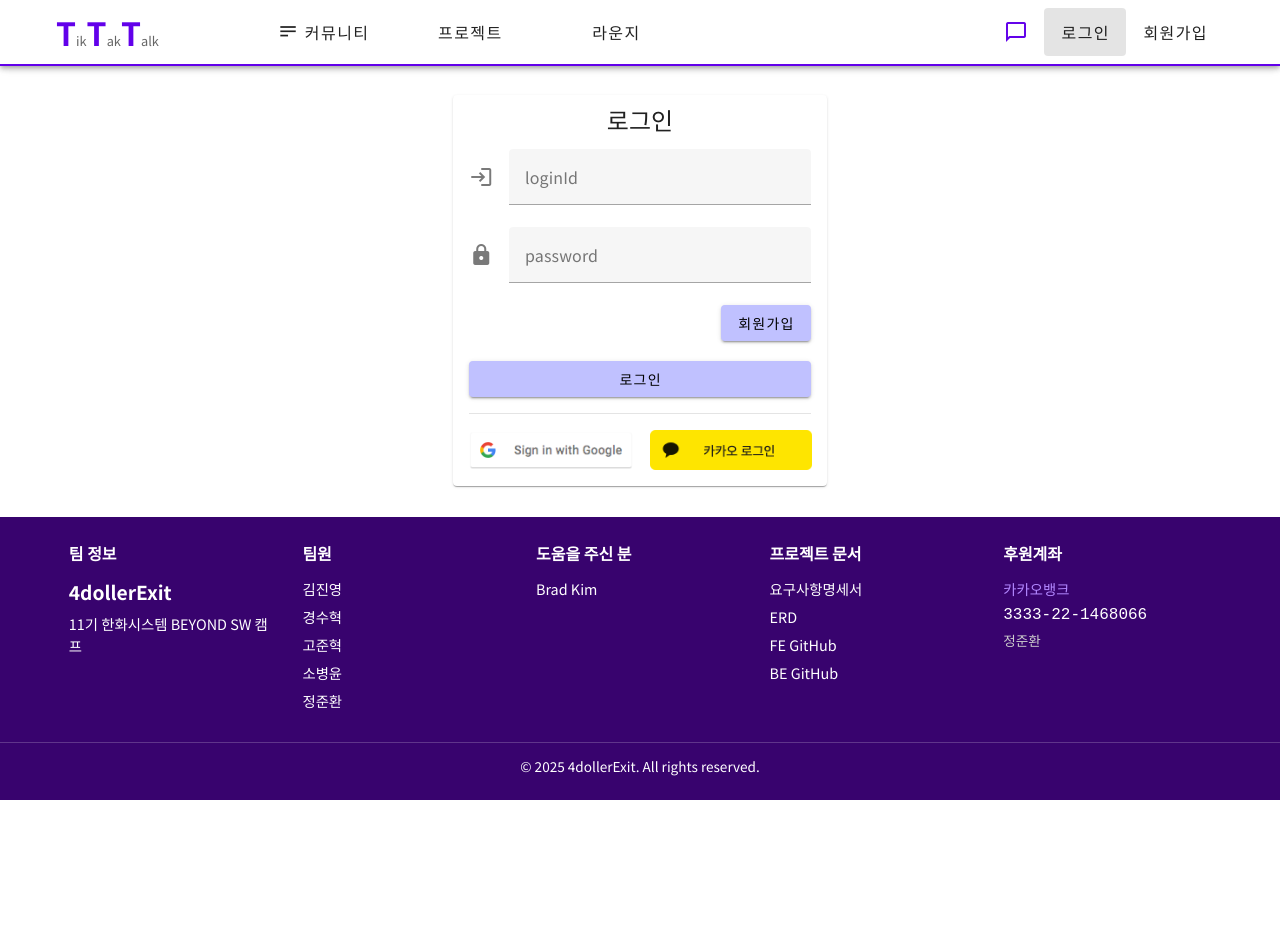
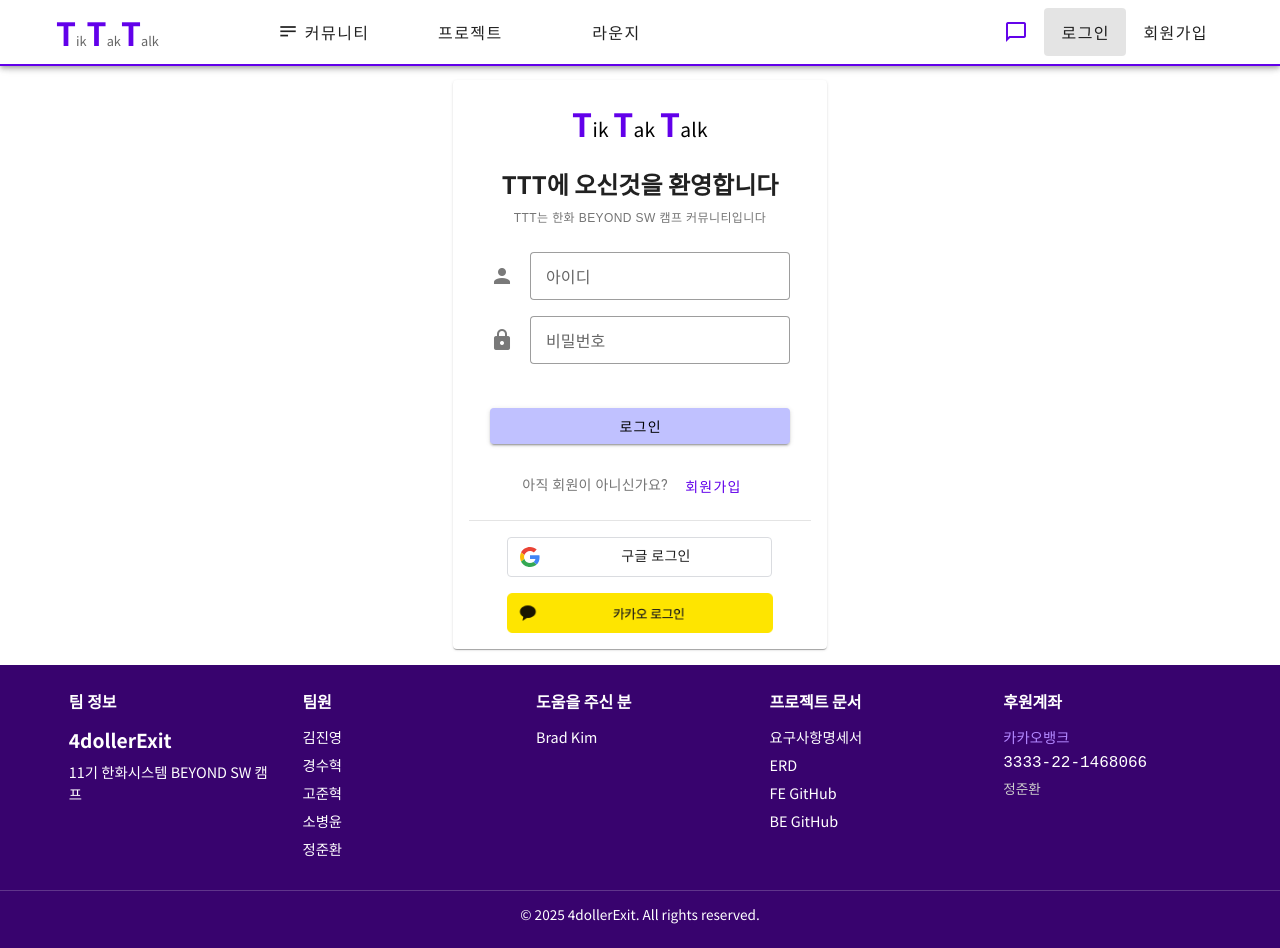
Before and after one commit to luail/ttt_front_deploy_test, a Vue app: page /ttt/user/login in a window 1280 px wide. Before the commit the page ends 800 px from the top, so only its background shows below. Built offline with nearby package versions, Linux system fonts and the light colour scheme; a small style sheet from the web is missing.

Commit message:
for pull

```diff
--- a/src/views/BlogLinkList.vue
+++ b/src/views/BlogLinkList.vue
@@ -6,9 +6,9 @@
           <v-card-title class="text-center text-h5">
             블로그 링크 조회
           </v-card-title>
-          <v-row align="center">
+          <v-row align="center" justify="center" class="px-4 py-4">
             <!-- 검색 옵션 선택 -->
-            <v-col cols="3">
+            <v-col cols="8" sm="2" class="text-center">
               <v-select
                   v-model="searchType"
                   :items="searchOptions"
@@ -16,23 +16,36 @@
                   item-value="value"
                   outlined
                   dense
+                  hide-details
+                  class="search-select"
+                  bg-color="grey-lighten-4"
+                  variant="outlined"
               ></v-select>
             </v-col>
             <!-- 검색 입력창 -->
-            <v-col cols="7">
+            <v-col cols="12" sm="6" class="text-center">
               <v-text-field
                   v-model="searchKeyword"
                   label="검색어 입력"
                   outlined
                   dense
+                  hide-details
                   clearable
+                  class="search-input"
+                  bg-color="grey-lighten-4"
+                  variant="outlined"
+                  prepend-inner-icon="mdi-magnify"
                   @update:model-value="search"
               ></v-text-field>
             </v-col>
 
             <!-- 검색 버튼 -->
-            <v-col cols="2">
-              <v-btn color="primary" class="text-white font-weight-bold" @click="search">
+            <v-col cols="12" sm="2" class="text-center">
+              <v-btn
+                :color="'#6200ea'"
+                class="search-button font-weight-bold"
+                elevation="2"
+                @click="search">
                 검색
               </v-btn>
             </v-col>
@@ -178,3 +191,21 @@
   }
 };
 </script>
+
+<style scoped>
+.search-select {
+  border-radius: 8px;
+}
+
+.search-input {
+  border-radius: 8px;
+}
+
+.search-button {
+  height: 40px;
+  border-radius: 8px;
+  text-transform: none;
+  margin-left: -24px;
+  min-width: 80px;
+}
+</style>
--- a/src/views/PostCreate.vue
+++ b/src/views/PostCreate.vue
@@ -62,7 +62,7 @@
 
           <!-- 제출 버튼 -->
           <v-card-actions>
-            <v-btn color="purple" class="secondary" @click="postCreate()">제출</v-btn>
+            <v-btn color="purple" variant="elevated" class="secondary white--text" @click="postCreate()">제출</v-btn>
           </v-card-actions>
         </v-card>
       </v-col>
--- a/src/views/ProjectList.vue
+++ b/src/views/ProjectList.vue
@@ -6,8 +6,9 @@
           <v-card-title class="text-center text-h5">
             전체 프로젝트 조회
           </v-card-title>
-          <v-row align="center">
-            <v-col cols="2">
+          <v-row align="center" justify="center" class="px-4 py-4">
+            <!-- 검색 옵션 선택 -->
+            <v-col cols="12" sm="2" md="2" class="text-center">
               <v-select
                   v-model="searchType"
                   :items="searchOptions"
@@ -15,23 +16,42 @@
                   item-value="value"
                   outlined
                   dense
+                  hide-details
+                  class="search-select"
+                  bg-color="grey-lighten-4"
+                  variant="outlined"
               ></v-select>
             </v-col>
-            <v-col cols="8">
+            <!-- 검색 입력창 -->
+            <v-col cols="12" sm="7" md="8" class="text-center">
               <v-text-field
                   v-model="searchKeyword"
                   label="검색어 입력"
                   outlined
                   dense
+                  hide-details
                   clearable
+                  class="search-input"
+                  bg-color="grey-lighten-4"
+                  variant="outlined"
+                  prepend-inner-icon="mdi-magnify"
                   @keyup.enter="searchProjects"
               ></v-text-field>
             </v-col>
-            <v-col cols="2" class="d-flex justify-space-between">
-              <v-btn color="primary" class="text-white font-weight-bold" @click="searchProjects">
+            <!-- 버튼 그룹 -->
+            <v-col cols="12" sm="3" md="2" class="text-center d-flex gap-2">
+              <v-btn
+                  :color="'#6200ea'"
+                  class="search-button font-weight-bold flex-grow-1"
+                  elevation="2"
+                  @click="searchProjects">
                 검색
               </v-btn>
-              <v-btn @click="goToProjectCreate">
+              <v-btn
+                  :color="'#DA5A2A'"
+                  class="create-button font-weight-bold flex-grow-1"
+                  elevation="2"
+                  @click="goToProjectCreate">
                 생성
               </v-btn>
             </v-col>
@@ -335,4 +355,26 @@
 .sortable-header {
   cursor: pointer;
 }
+
+.search-select {
+  border-radius: 8px;
+  width: 100%;
+}
+
+.search-input {
+  border-radius: 8px;
+  width: 100%;
+}
+
+.search-button, .create-button {
+  height: 36px;
+  border-radius: 8px;
+  text-transform: none;
+  min-width: 70px;
+  padding: 0 16px;
+}
+
+.gap-2 {
+  gap: 8px;
+}
 </style>
--- a/src/views/UserLogin.vue
+++ b/src/views/UserLogin.vue
@@ -3,37 +3,52 @@
         <v-row justify="center" align="center">
             <v-col cols="12" sm="6" md="4">
                 <v-card>
-                    <v-card-title class="text-h5 text-center">
-                        로그인
+                    <v-card-title class="text-center flex-column">
+                        <h1 class="logo mb-4">
+                            <span class="highlight">T</span><span class="small-text">ik </span>
+                            <span class="highlight">T</span><span class="small-text">ak </span>
+                            <span class="highlight">T</span><span class="small-text">alk</span>
+                        </h1>
+                        <div class="d-flex flex-column align-center">
+                            <span class="welcome-text text-h5">TTT에 오신것을 환영합니다</span>
+                            <span class="description-text text-caption text-grey-darken-1 mt-2">TTT는 한화 BEYOND SW 캠프 커뮤니티입니다</span>
+                        </div>
                     </v-card-title>
+                    <div></div>
                     <v-card-text>
-                        <v-form @keydown.enter="doLogin">
+                        <v-form @keydown.enter="doLogin" class="d-flex flex-column align-center">
                             <v-text-field
-                            label="loginId"
+                                label="아이디"
                                 v-model="loginId"
-                            prepend-icon="mdi-login"
+                                prepend-icon="mdi-account"
+                                variant="outlined"
+                                hide-details
+                                class="mb-4"
+                                density="comfortable"
+                                bg-color="white"
+                                style="width: 300px;"
                                 required
                             />
                             <v-text-field
-                            label="password"
+                                label="비밀번호"
                                 v-model="password"
                                 type="password"
                                 prepend-icon="mdi-lock"
+                                variant="outlined"
+                                hide-details
+                                class="mb-6"
+                                density="comfortable"
+                                bg-color="white"
+                                style="width: 300px;"
                                 required
                             />
 
-                          <v-row>
-                            <v-col cols="12" class="text-right">
-                              <v-btn text class="text-right text-black" color="#c0c1ff" @click="toCreate">
-                                회원가입
-                              </v-btn>
-                            </v-col>
-                          </v-row>
+
                           <br>
                             <div class="d-flex justify-center">
                                 <v-btn
                                     color="#c0c1ff"
-                                    block
+                                    style="width: 300px;"
                                     class="mb-4"
                                     @click="doLogin()"
                                     @keyup.enter="doLogin()"
@@ -41,18 +56,40 @@
                                     로그인
                                 </v-btn>
                             </div>
+                            <div class="d-flex align-center justify-center mt-2">
+                              <span class="text-body-2 text-grey-darken-1 text-center">아직 회원이 아니신가요?</span>
+                              <v-btn
+                                variant="text"
+                                class="text-none"
+                                color="#6200ea"
+                                @click="toCreate"
+                              >
+                                회원가입
+                              </v-btn>
+                            </div>
                         </v-form>
 
                         <!-- oauth 로그인 -->
-                        <v-divider class="mb-4"></v-divider>
-                        <div class="d-flex justify-center gap-4">
+                        <v-divider class="my-4"></v-divider>
+                        <div class="d-flex flex-column align-center gap-4">
+                            <button class="gsi-material-button" @click="googleLogin">
+                              <div class="gsi-material-button-state"></div>
+                              <div class="gsi-material-button-content-wrapper">
+                                <div class="gsi-material-button-icon">
+                                  <svg version="1.1" xmlns="http://www.w3.org/2000/svg" viewBox="0 0 48 48" xmlns:xlink="http://www.w3.org/1999/xlink" style="display: block;">
+                                    <path fill="#EA4335" d="M24 9.5c3.54 0 6.71 1.22 9.21 3.6l6.85-6.85C35.9 2.38 30.47 0 24 0 14.62 0 6.51 5.38 2.56 13.22l7.98 6.19C12.43 13.72 17.74 9.5 24 9.5z"></path>
+                                    <path fill="#4285F4" d="M46.98 24.55c0-1.57-.15-3.09-.38-4.55H24v9.02h12.94c-.58 2.96-2.26 5.48-4.78 7.18l7.73 6c4.51-4.18 7.09-10.36 7.09-17.65z"></path>
+                                    <path fill="#FBBC05" d="M10.53 28.59c-.48-1.45-.76-2.99-.76-4.59s.27-3.14.76-4.59l-7.98-6.19C.92 16.46 0 20.12 0 24c0 3.88.92 7.54 2.56 10.78l7.97-6.19z"></path>
+                                    <path fill="#34A853" d="M24 48c6.48 0 11.93-2.13 15.89-5.81l-7.73-6c-2.15 1.45-4.92 2.3-8.16 2.3-6.26 0-11.57-4.22-13.47-9.91l-7.98 6.19C6.51 42.62 14.62 48 24 48z"></path>
+                                    <path fill="none" d="M0 0h48v48H0z"></path>
+                                  </svg>
+                                </div>
+                                <span class="gsi-material-button-contents">구글 로그인</span>
+                                <span style="display: none;">구글 로그인</span>
+                              </div>
+                            </button>
                             <img
-                                src="@/assets/google_login.png"
-                                class="oauth-btn"
-                                @click="googleLogin"
-                            />
-                            <img
-                                src="@/assets/kakao_login.png"
+                                src="@/assets/kakao_login_medium_wide.png"
                                 class="oauth-btn"
                                 @click="kakaoLogin"
                             />
@@ -170,4 +207,130 @@
 .gap-4 {
     gap: 16px;
 }
+
+.gsi-material-button {
+  -moz-user-select: none;
+  -webkit-user-select: none;
+  -ms-user-select: none;
+  -webkit-appearance: none;
+  background-color: WHITE;
+  background-image: none;
+  border: 1px solid #dadce0;
+  -webkit-border-radius: 4px;
+  border-radius: 4px;
+  -webkit-box-sizing: border-box;
+  box-sizing: border-box;
+  color: #1f1f1f;
+  cursor: pointer;
+  font-family: 'Roboto', arial, sans-serif;
+  font-size: 14px;
+  height: 40px;
+  letter-spacing: 0.25px;
+  outline: none;
+  overflow: hidden;
+  padding: 0 12px;
+  position: relative;
+  text-align: center;
+  -webkit-transition: background-color .218s, border-color .218s, box-shadow .218s;
+  transition: background-color .218s, border-color .218s, box-shadow .218s;
+  vertical-align: middle;
+  white-space: nowrap;
+  width: 265px;
+  max-width: 400px;
+  min-width: min-content;
+}
+
+.gsi-material-button .gsi-material-button-icon {
+  height: 20px;
+  margin-right: 12px;
+  min-width: 20px;
+  width: 20px;
+}
+
+.gsi-material-button .gsi-material-button-content-wrapper {
+  -webkit-align-items: center;
+  align-items: center;
+  display: flex;
+  -webkit-flex-direction: row;
+  flex-direction: row;
+  -webkit-flex-wrap: nowrap;
+  flex-wrap: nowrap;
+  height: 100%;
+  justify-content: space-between;
+  position: relative;
+  width: 100%;
+}
+
+.gsi-material-button .gsi-material-button-contents {
+  -webkit-flex-grow: 1;
+  flex-grow: 1;
+  font-family: 'Roboto', arial, sans-serif;
+  font-weight: 500;
+  overflow: hidden;
+  text-overflow: ellipsis;
+  vertical-align: top;
+}
+
+.gsi-material-button .gsi-material-button-state {
+  -webkit-transition: opacity .218s;
+  transition: opacity .218s;
+  bottom: 0;
+  left: 0;
+  opacity: 0;
+  position: absolute;
+  right: 0;
+  top: 0;
+}
+
+.gsi-material-button:disabled {
+  cursor: default;
+  background-color: #ffffff61;
+  border-color: #1f1f1f1f;
+}
+
+.gsi-material-button:disabled .gsi-material-button-contents {
+  opacity: 38%;
+}
+
+.gsi-material-button:disabled .gsi-material-button-icon {
+  opacity: 38%;
+}
+
+.gsi-material-button:not(:disabled):active .gsi-material-button-state,
+.gsi-material-button:not(:disabled):focus .gsi-material-button-state {
+  background-color: #303030;
+  opacity: 12%;
+}
+
+.gsi-material-button:not(:disabled):hover {
+  -webkit-box-shadow: 0 1px 2px 0 rgba(60, 64, 67, .30), 0 1px 3px 1px rgba(60, 64, 67, .15);
+  box-shadow: 0 1px 2px 0 rgba(60, 64, 67, .30), 0 1px 3px 1px rgba(60, 64, 67, .15);
+}
+
+.gsi-material-button:not(:disabled):hover .gsi-material-button-state {
+  background-color: #303030;
+  opacity: 8%;
+}
+
+.logo .highlight {
+  font-size: 2rem;
+  font-weight: bold;
+  color: #6200ea;
+}
+
+.logo .small-text {
+  font-size: 1.2rem;
+  color: black;
+  font-weight: normal;
+}
+
+.welcome-text {
+  font-family: 'Noto Sans KR', 'sans-serif';
+  font-weight: 600;
+}
+
+.description-text {
+  font-family: 'Pretendard', sans-serif;
+  font-weight: 400;
+}
 </style>
```
Also changed, not shown: src/assets/kakao_login_medium_narrow.png (added), src/assets/kakao_login_medium_wide.png (added). Lines whose indentation alone changed are shown as unchanged.
